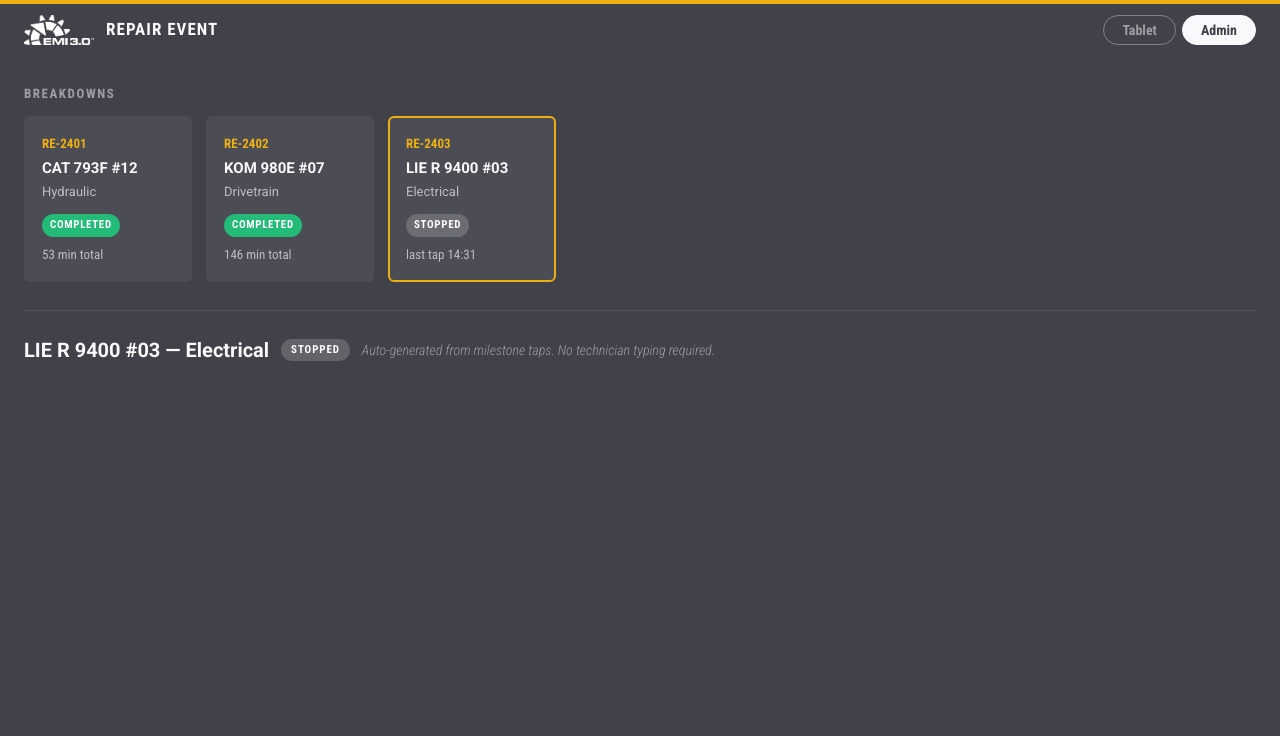
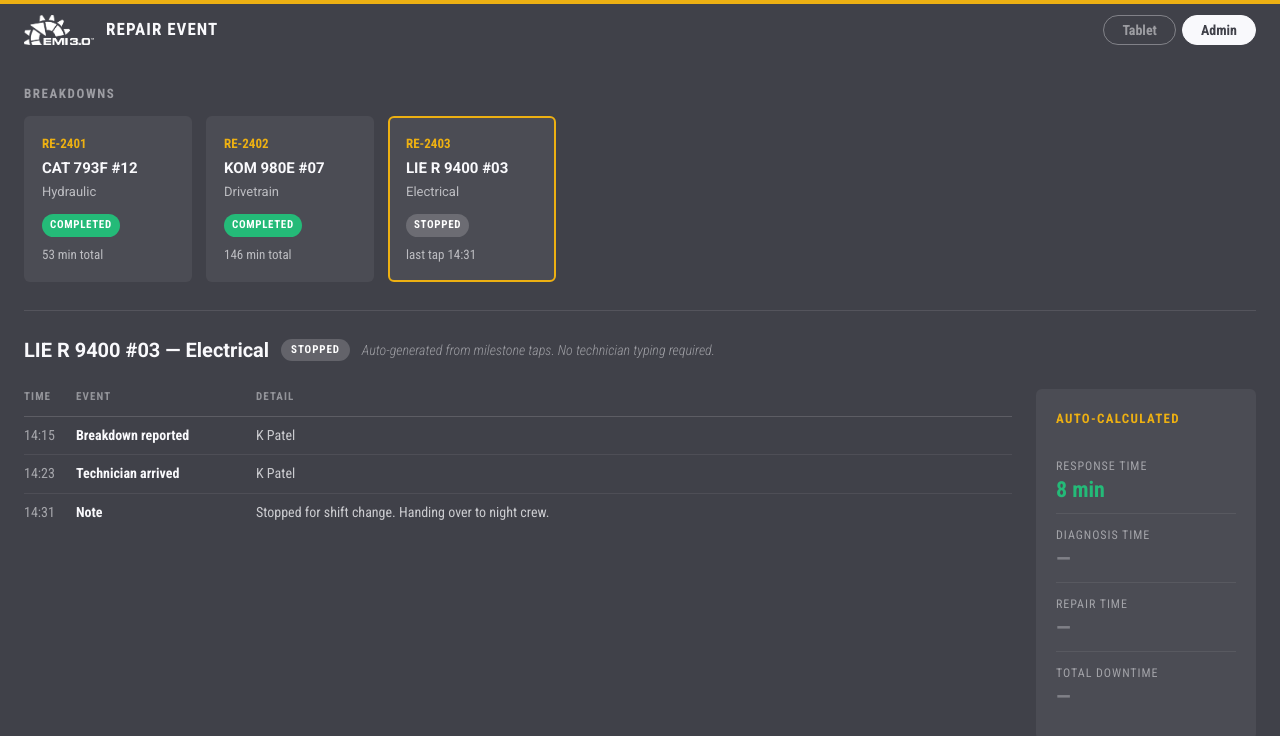
Before and after one commit to Brady-Zhang/emi-coding-test, a React (Vite) app: page / in a window 1280 px wide. Both pictures are taken after a click on the button "Admin". Shown: the top 736 px of the page. Built offline with nearby package versions, Linux system fonts and the light colour scheme.

Commit message:
feat: add TimelineTable and MetricsPanel; complete admin view

```diff
--- a/src/components/AdminView/AdminView.module.css
+++ b/src/components/AdminView/AdminView.module.css
@@ -63,3 +63,10 @@
 .pillActive    { background: var(--emi-blue); }
 .pillCompleted { background: var(--emi-green); }
 .pillStopped   { background: rgba(255, 255, 255, 0.18); }
+
+.detailLayout {
+  display: grid;
+  grid-template-columns: 1fr 220px;
+  gap: 24px;
+  align-items: start;
+}
--- a/src/components/AdminView/AdminView.tsx
+++ b/src/components/AdminView/AdminView.tsx
@@ -1,5 +1,7 @@
 import type { RepairEvent, RepairStatus } from '../../lib/types';
 import { BreakdownCard } from '../BreakdownCard/BreakdownCard';
+import { TimelineTable } from '../TimelineTable/TimelineTable';
+import { MetricsPanel } from '../MetricsPanel/MetricsPanel';
 import styles from './AdminView.module.css';
 
 type Props = {
@@ -51,7 +53,10 @@
               Auto-generated from milestone taps. No technician typing required.
             </span>
           </div>
-          {/* TimelineTable + MetricsPanel — step 7 */}
+          <div className={styles.detailLayout}>
+            <TimelineTable entries={selectedEvent.entries} />
+            <MetricsPanel event={selectedEvent} />
+          </div>
         </>
       )}
     </main>
--- /dev/null
+++ b/src/components/MetricsPanel/MetricsPanel.module.css
@@ -0,0 +1,43 @@
+.panel {
+  background: rgba(255, 255, 255, 0.06);
+  border-radius: 6px;
+  padding: 20px;
+}
+
+.heading {
+  font-family: 'Roboto Condensed', sans-serif;
+  font-weight: 700;
+  font-size: 13px;
+  text-transform: uppercase;
+  letter-spacing: 0.1em;
+  color: var(--emi-gold);
+  margin: 0 0 16px;
+}
+
+.row {
+  padding: 12px 0;
+  border-bottom: 1px solid rgba(255, 255, 255, 0.07);
+}
+
+.row:last-child { border-bottom: 0; }
+
+.label {
+  font-family: 'Roboto Condensed', sans-serif;
+  font-size: 12px;
+  text-transform: uppercase;
+  letter-spacing: 0.08em;
+  opacity: 0.5;
+  margin-bottom: 4px;
+}
+
+.value {
+  font-family: 'Roboto Condensed', sans-serif;
+  font-weight: 700;
+  font-size: 22px;
+  line-height: 1;
+}
+
+.pending { opacity: 0.3; }
+.good    { color: var(--emi-green); }
+.ok      { color: var(--emi-gold); }
+.bad     { color: var(--emi-red); }
--- /dev/null
+++ b/src/components/MetricsPanel/MetricsPanel.tsx
@@ -0,0 +1,50 @@
+import type { RepairEvent } from '../../lib/types';
+import { calcMetrics, rateMetric } from '../../lib/metrics';
+import type { Metrics, MetricRating } from '../../lib/metrics';
+import styles from './MetricsPanel.module.css';
+
+type Props = {
+  event: RepairEvent;
+};
+
+const METRIC_KEYS: (keyof Metrics)[] = [
+  'responseTime', 'diagnosisTime', 'repairTime', 'totalDowntime',
+];
+
+const METRIC_LABEL: Record<keyof Metrics, string> = {
+  responseTime:  'Response time',
+  diagnosisTime: 'Diagnosis time',
+  repairTime:    'Repair time',
+  totalDowntime: 'Total downtime',
+};
+
+const RATING_CLASS: Record<MetricRating, string> = {
+  good: styles.good ?? '',
+  ok:   styles.ok   ?? '',
+  bad:  styles.bad  ?? '',
+};
+
+export function MetricsPanel({ event }: Props) {
+  const metrics = calcMetrics(event);
+
+  return (
+    <aside className={styles.panel}>
+      <p className={styles.heading}>Auto-calculated</p>
+      {METRIC_KEYS.map(key => {
+        const minutes = metrics[key];
+        const valueClass = minutes !== null
+          ? RATING_CLASS[rateMetric(key, minutes)]
+          : styles.pending;
+
+        return (
+          <div key={key} className={styles.row}>
+            <div className={styles.label}>{METRIC_LABEL[key]}</div>
+            <div className={`${styles.value} ${valueClass ?? ''}`}>
+              {minutes !== null ? `${minutes} min` : '—'}
+            </div>
+          </div>
+        );
+      })}
+    </aside>
+  );
+}
--- /dev/null
+++ b/src/components/TimelineTable/TimelineTable.module.css
@@ -0,0 +1,41 @@
+.table {
+  width: 100%;
+  border-collapse: collapse;
+  font-family: 'Roboto Condensed', sans-serif;
+  font-size: 14px;
+}
+
+.table thead tr {
+  border-bottom: 1px solid rgba(255, 255, 255, 0.15);
+}
+
+.table th {
+  font-weight: 700;
+  font-size: 11px;
+  text-transform: uppercase;
+  letter-spacing: 0.1em;
+  opacity: 0.45;
+  padding: 0 12px 10px 0;
+  text-align: left;
+}
+
+.table td {
+  padding: 9px 12px 9px 0;
+  border-bottom: 1px solid rgba(255, 255, 255, 0.07);
+  vertical-align: top;
+  line-height: 1.4;
+}
+
+.table tr:last-child td { border-bottom: 0; }
+
+.colTime   { width: 52px; opacity: 0.55; white-space: nowrap; }
+.colEvent  { width: 180px; font-weight: 700; }
+.colDetail { opacity: 0.75; }
+
+.kindBadge {
+  font-size: 11px;
+  text-transform: uppercase;
+  letter-spacing: 0.06em;
+  opacity: 0.6;
+  margin-right: 6px;
+}
--- /dev/null
+++ b/src/components/TimelineTable/TimelineTable.tsx
@@ -0,0 +1,54 @@
+import type { Entry, MilestoneKind } from '../../lib/types';
+import styles from './TimelineTable.module.css';
+
+type Props = {
+  entries: Entry[];
+};
+
+const MILESTONE_LABEL: Record<MilestoneKind, string> = {
+  StartBreakdown:    'Breakdown reported',
+  ArrivedAtMachine:  'Technician arrived',
+  ProblemIdentified: 'Problem identified',
+  StartRepair:       'Repair started',
+  RepairComplete:    'Repair complete',
+  ReturnToService:   'Return to service',
+};
+
+function formatTime(iso: string): string {
+  return new Date(iso).toLocaleTimeString('en-AU', {
+    hour: '2-digit', minute: '2-digit', hour12: false,
+  });
+}
+
+export function TimelineTable({ entries }: Props) {
+  const sorted = [...entries].sort((a, b) =>
+    new Date(a.at).getTime() - new Date(b.at).getTime()
+  );
+
+  return (
+    <table className={styles.table}>
+      <thead>
+        <tr>
+          <th className={styles.colTime}>Time</th>
+          <th className={styles.colEvent}>Event</th>
+          <th className={styles.colDetail}>Detail</th>
+        </tr>
+      </thead>
+      <tbody>
+        {sorted.map(entry => (
+          <tr key={`${entry.at}-${entry.kind}`}>
+            <td className={styles.colTime}>{formatTime(entry.at)}</td>
+            <td className={styles.colEvent}>
+              {entry.type === 'milestone'
+                ? MILESTONE_LABEL[entry.kind]
+                : entry.kind}
+            </td>
+            <td className={styles.colDetail}>
+              {entry.type === 'milestone' ? entry.by : entry.text}
+            </td>
+          </tr>
+        ))}
+      </tbody>
+    </table>
+  );
+}
```
